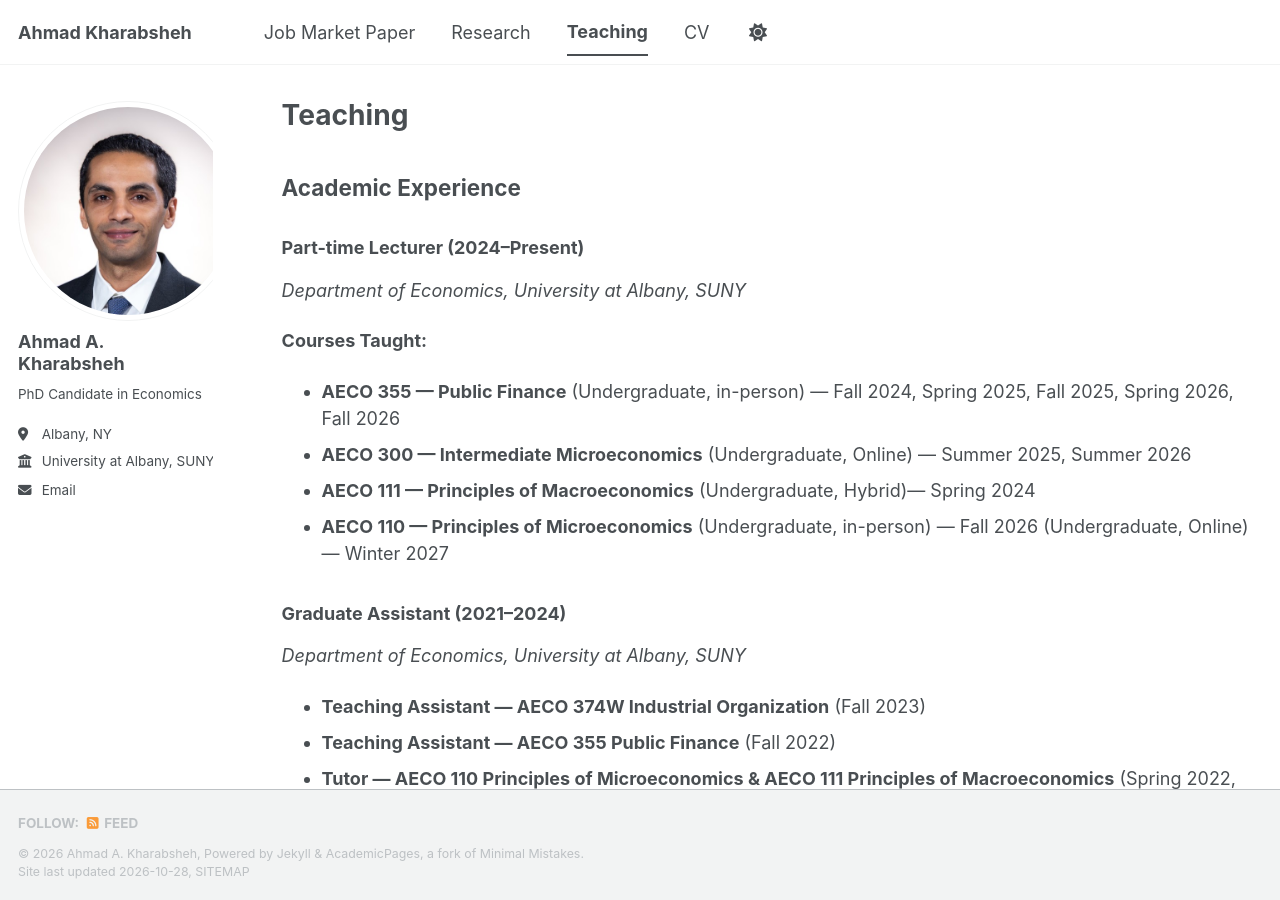
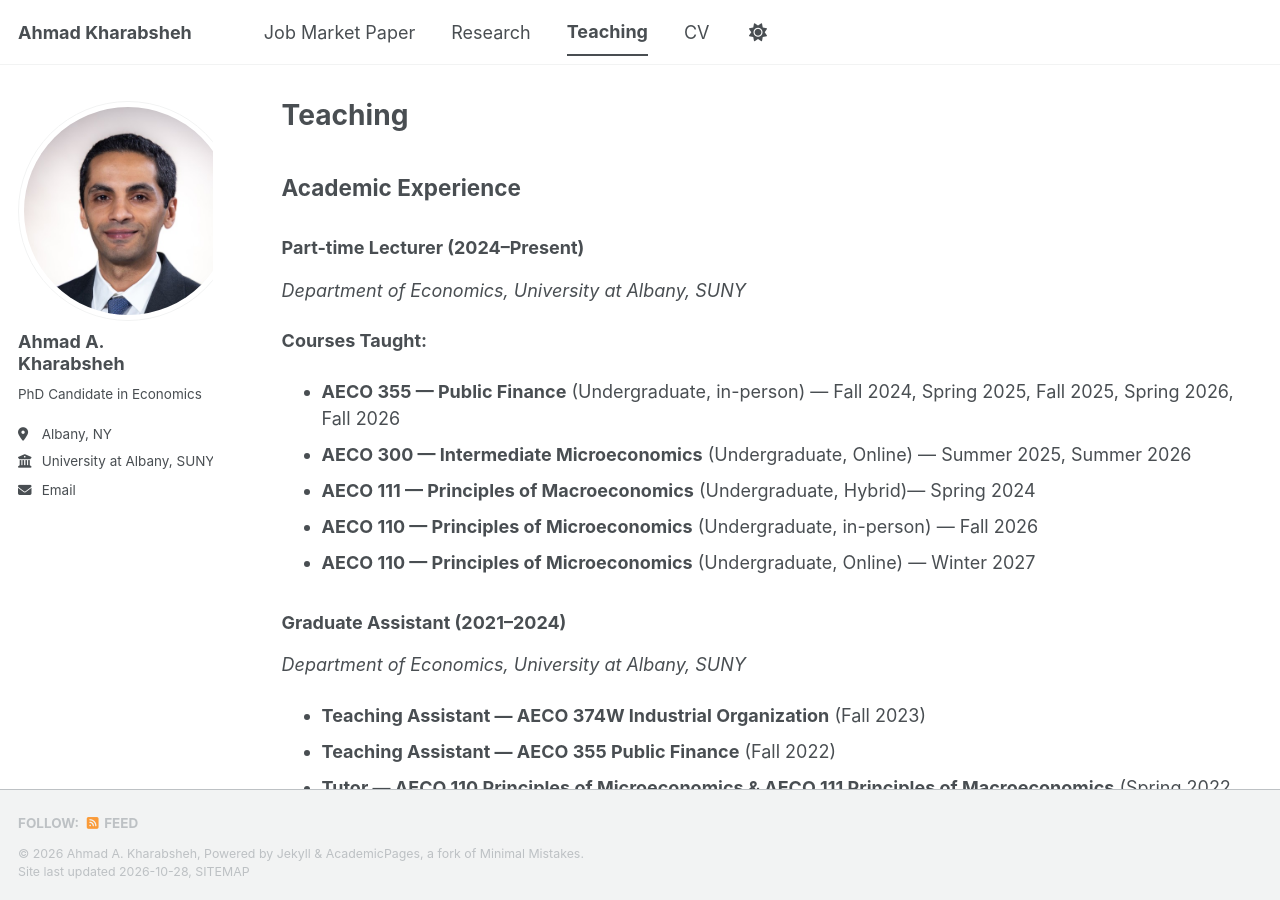
Before and after one commit to Kharabshehahmad/Kharabshehahmad.github.io, a Jekyll site: the page built from _pages/teaching.md, in a window 1280 px wide and 900 px high. Built offline with Jekyll 4.4.1, drawn with Linux system fonts in a browser that asks for light colours; a script bundle is joined from its source files by our own code; library files that are not in the unit come from our copies.

Commit message:
Update teaching.md

```diff
--- a/_pages/teaching.md
+++ b/_pages/teaching.md
@@ -16,7 +16,8 @@ author_profile: true
 - **AECO 300 — Intermediate Microeconomics** (Undergraduate, Online) — Summer 2025, Summer 2026
 - **AECO 111 — Principles of Macroeconomics** (Undergraduate, Hybrid)— Spring 2024
 - **AECO 110 — Principles of Microeconomics** (Undergraduate, in-person) — Fall 2026
-                                              (Undergraduate, Online) — Winter 2027
+- **AECO 110 — Principles of Microeconomics** (Undergraduate, Online) — Winter 2027
+
 
 ### Graduate Assistant (2021–2024)
 
```
